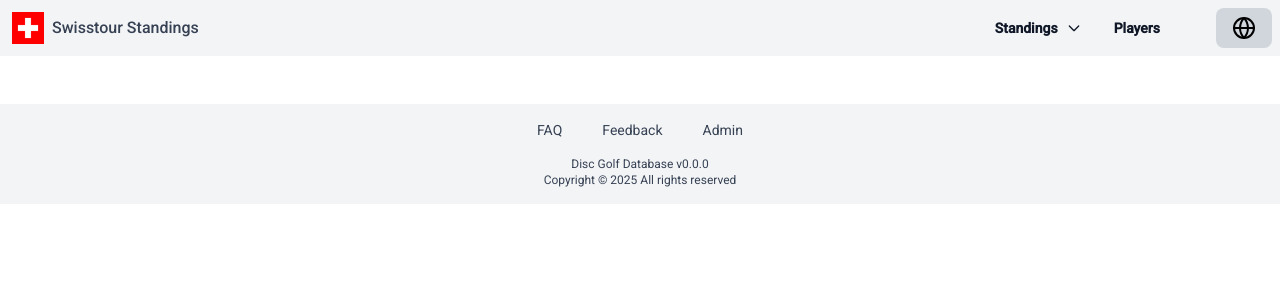
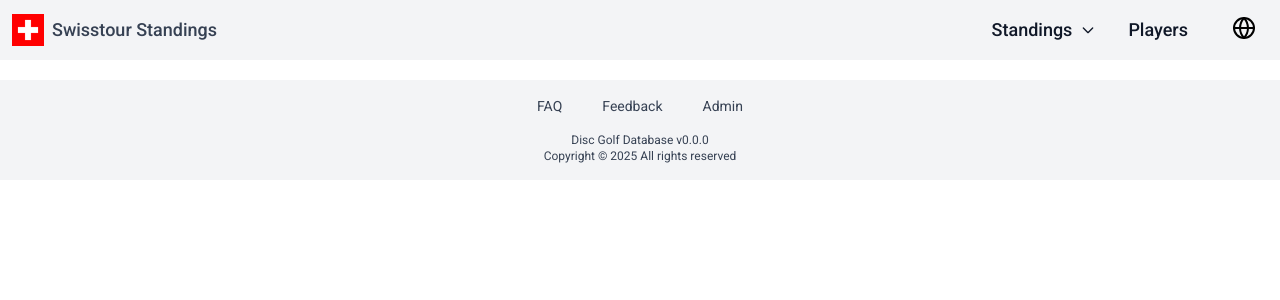
Before and after one commit to cjw4/swisstour-frontend, an Angular app: page / in a window 1280 px wide. Shown: the top 300 px of the page. Built offline with nearby package versions, Linux system fonts and the light colour scheme.

Commit message:
more navbar improvements

```diff
--- a/src/app/app.component.html
+++ b/src/app/app.component.html
@@ -1,5 +1,5 @@
 <app-navbar></app-navbar>
-<div class="max-w-7xl mx-auto p-6 lg:px-8">
+<div class="md:mx-20 md:my-5">
   <app-banner></app-banner>
   <router-outlet></router-outlet>
 </div>
--- a/src/app/navbar/navbar.component.html
+++ b/src/app/navbar/navbar.component.html
@@ -1,22 +1,17 @@
-<header class="bg-gray-100 py-2">
+<header class="bg-gray-100 py-2 text-lg font-medium">
   <nav aria-label="Global" class="mx-auto flex items-center justify-between whitespace-nowrap md:p-0">
     <!-- Left-side navigation -->
     <div class="flex items-center">
       <!-- Image and name -->
       <img src="assets/images/switzerland-flag-xs.png" alt="Swiss flag" class="ml-3 h-8 w-auto" />
-      <span class="font-medium text-gray-700 flex items-center px-2">
+      <span class="text-gray-700 flex items-center px-2">
         <span class="sm:hidden">Swisstour Standings</span>
         <span class="hidden sm:block">Swisstour Standings</span>
       </span>
       <!-- Logged in tag -->
       @if (this.authService.adminLoggedIn()) {
-        <div class="flex flex-row items-center text-sm px-3 py-1 bg-slate-300 rounded-md shadow-gray-200 shadow-md">
-          <span class="font-medium">Admin View</span>
-          <button type="button"
-                  (click)="this.authService.logout()"
-                  class="bg-gray-200 hover:bg-gray-300 h-6 px-2 ml-3 my-0.5 border border-gray-400 rounded-md cursor-pointer">
-            Log Out
-          </button>
+        <div class="hidden md:flex flex-row items-center px-2 py-1 bg-slate-300 rounded-md shadow-gray-200 shadow-md">
+          <span>Admin</span>
         </div>
       }
     </div>
@@ -30,15 +25,15 @@
           class="m-2.5 inline-flex items-center justify-center rounded-md p-2.5 text-gray-700">
           <span class="sr-only">Open main menu</span>
           <svg viewBox="0 0 24 24" fill="none" stroke="currentColor" stroke-width="1.5" data-slot="icon"
-            aria-hidden="true" class="size-6">
+            aria-hidden="true" class="size-8">
             <path d="M3.75 6.75h16.5M3.75 12h16.5m-16.5 5.25h16.5" stroke-linecap="round" stroke-linejoin="round" />
           </svg>
         </button>
       </div>
 
       <!-- Links -->
-      <div class="hidden md:flex items-center [&>*]:px-4 [&>*]:py-2 mr-10 [&>*]:rounded-xl">
-        <div class="relative group text-sm cursor-pointer hover:bg-white font-semibold text-gray-900"
+      <div class="hidden md:flex items-center [&>*]:px-4 [&>*]:py-2 mr-3 [&>*]:rounded-xl">
+        <div class="relative group cursor-pointer hover:bg-white text-gray-900"
             [class.open]="isStandingsOpen"
             (click)="toggleStandings()">
           <div class="flex items-center">
@@ -51,7 +46,7 @@
               <path stroke-linecap="round" stroke-linejoin="round" stroke-width="2" d="M19 9l-7 7-7-7" />
             </svg>
           </div>
-          <div class="absolute top-12 left-0 w-full
+          <div class="absolute top-14 left-0 w-full
                       flex flex-col
                       bg-gray-100
                       rounded-xl
@@ -78,21 +73,27 @@
           </div>
         </div>
 
+        <a routerLink="players"
+          class="hover:bg-white text-gray-900">
+          Players
+        </a>
+
         @if(authService.adminLoggedIn()) {
           <a [routerLink]="'events/' + settings.currentYear"
-            class="text-sm hover:bg-white font-semibold text-gray-900">
+            class="hover:bg-white text-gray-900">
             Events
+          </a>
+
+          <a (click)="this.authService.logout()"
+            class="hover:bg-white text-gray-900 hover:cursor-pointer">
+            Log Out
           </a>
         }
 
-        <a routerLink="players"
-          class="text-sm hover:bg-white font-semibold text-gray-900">
-          Players
-        </a>
       </div>
 
       <!-- Language Selection -->
-      <div class="md:flex md:gap-x-6 group relative hover:bg-white cursor-pointer py-2 px-4 mr-2 rounded-lg hidden bg-gray-300"
+      <div class="md:flex md:gap-x-6 group relative hover:bg-white cursor-pointer py-2 px-4 mr-2 rounded-lg hidden"
         [class.open]="isLanguageOpen"
         (click)="toggleLanguage()">
         <svg xmlns="http://www.w3.org/2000/svg" width="24" height="24" viewBox="0 0 24 24" fill="none"
@@ -101,7 +102,7 @@
           <line x1="2" y1="12" x2="22" y2="12"></line>
           <path d="M12 2a15.3 15.3 0 0 1 4 10 15.3 15.3 0 0 1-4 10 15.3 15.3 0 0 1-4-10 15.3 15.3 0 0 1 4-10z"></path>
         </svg>
-        <div class="absolute top-12 left-0.5 scale-y-0 group-[.open]:scale-y-100  bg-gray-100
+        <div class="absolute top-14 left-0.5 scale-y-0 group-[.open]:scale-y-100  bg-gray-100
                       rounded-xl
                       shadow-xl
                       shadow-gray-400 flex flex-col origin-top duration-300
@@ -120,7 +121,7 @@
 
   <!-- Mobile menu -->
   @if (mobileMenuOpen()) {
-  <div class="lg:hidden" role="dialog" aria-modal="true">
+  <div class="md:hidden" role="dialog" aria-modal="true">
     <div class="fixed inset-0 z-10"></div>
     <div
       class="fixed inset-y-0 right-0 z-10 w-full overflow-y-auto bg-white px-6 py-6 sm:max-w-sm sm:ring-1 sm:ring-gray-900/10">
@@ -136,7 +137,7 @@
       <div class="mt-6 flow-root">
         <div class="-my-6 divide-y divide-gray-500/10">
           <div class="space-y-2 py-6 [&>div]:my-8">
-            <div class="relative group text-lg cursor-pointer font-semibold text-gray-900 flex items-center"
+            <div class="relative group cursor-pointer text-gray-900 flex items-center"
               [class.open]="isStandingsOpen" (click)="toggleStandings()">
               <span>Standings</span>
               <svg class="ml-2 w-4 h-4 transition-transform transform group-[.open]:rotate-180"
@@ -162,7 +163,7 @@
 
             <div>
               <a routerLink="players" (click)="mobileMenuOpen.set(false)"
-              class="text-lg -mx-3 px-3 py-2 font-semibold text-gray-900">
+              class="text-lg -mx-3 px-3 py-2 text-gray-900">
               Players
               </a>
             </div>
@@ -170,15 +171,21 @@
             @if (this.authService.adminLoggedIn()) {
               <div>
                 <a [routerLink]="'events/' + settings.currentYear" (click)="mobileMenuOpen.set(false)"
-                class="text-lg -mx-3 m-6 px-3 py-2 font-semibold text-gray-900">
+                class="text-lg -mx-3 m-6 px-3 py-2 text-gray-900">
                 Events
+                </a>
+              </div>
+              <div class="hover:cursor-pointer">
+                <a (click)="this.authService.logout(); mobileMenuOpen.set(false)"
+                class="text-lg -mx-3 m-6 px-3 py-2 text-gray-900">
+                Log Out
                 </a>
               </div>
 
             }
 
 
-           <div class="relative group text-lg cursor-pointer font-semibold text-gray-900 flex items-center"
+           <div class="relative group text-lg cursor-pointer text-gray-900 flex items-center"
               [class.open]="isLanguageOpen" (click)="toggleLanguage()">
             <svg xmlns="http://www.w3.org/2000/svg" width="24" height="24" viewBox="0 0 24 24" fill="none"
               stroke="currentColor" stroke-width="2" stroke-linecap="round" stroke-linejoin="round">
--- a/src/app/standings/standings.component.html
+++ b/src/app/standings/standings.component.html
@@ -1,12 +1,11 @@
 @let events = (events$ | async)!;
 @let standings = (standings$ | async)!;
-<div class="max-w-7xl mx-auto p-6 lg:px-8">
-  <h1 class="flex justify-center text-2xl pb-5">
+  <h1 class="flex justify-center text-3xl py-5">
     {{ this.year }} {{ this.category }} Standings
   </h1>
 
 
-  <div class="overflow-x-auto bg-white rounded-lg shadow">
+  <div class="overflow-x-auto rounded-lg shadow">
     <table class="min-w-full divide-y divide-gray-200">
       <thead class="bg-gray-50">
         <tr>
@@ -49,4 +48,3 @@
       </tbody>
     </table>
   </div>
-</div>
```
